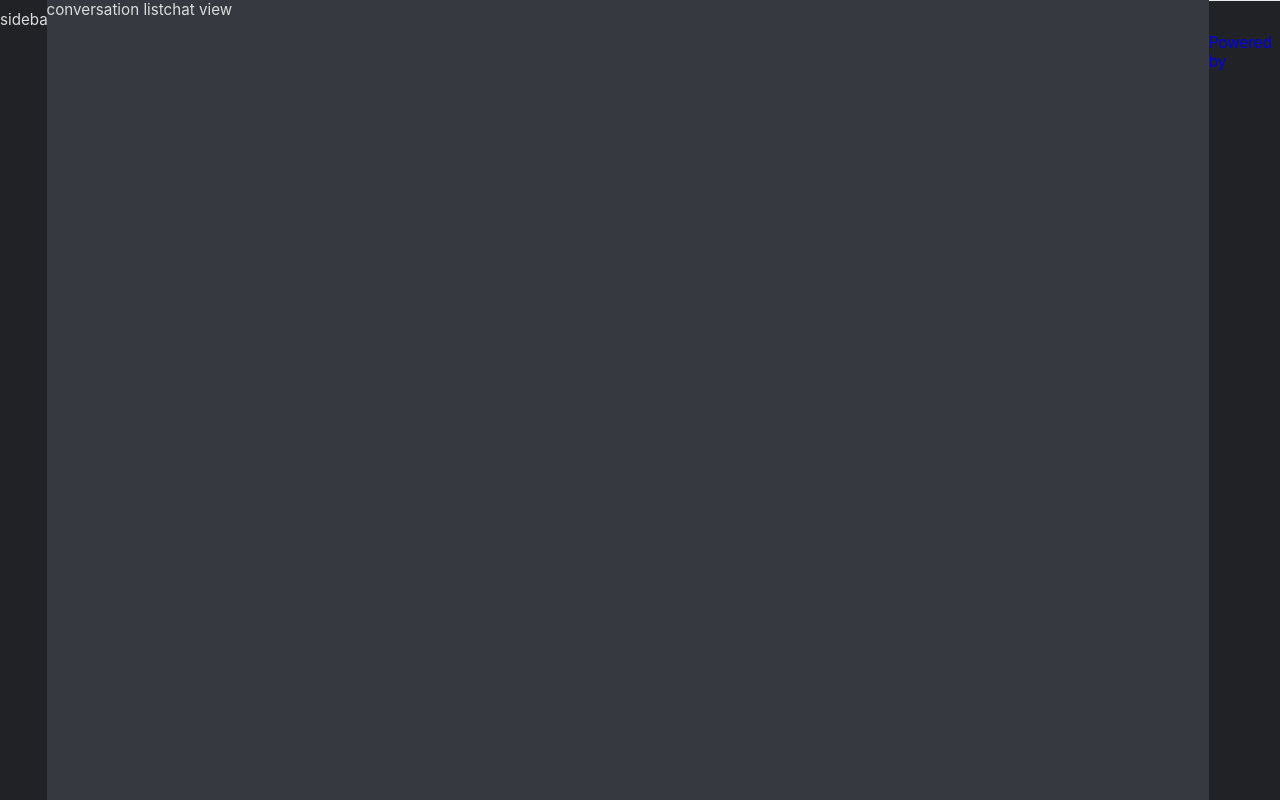
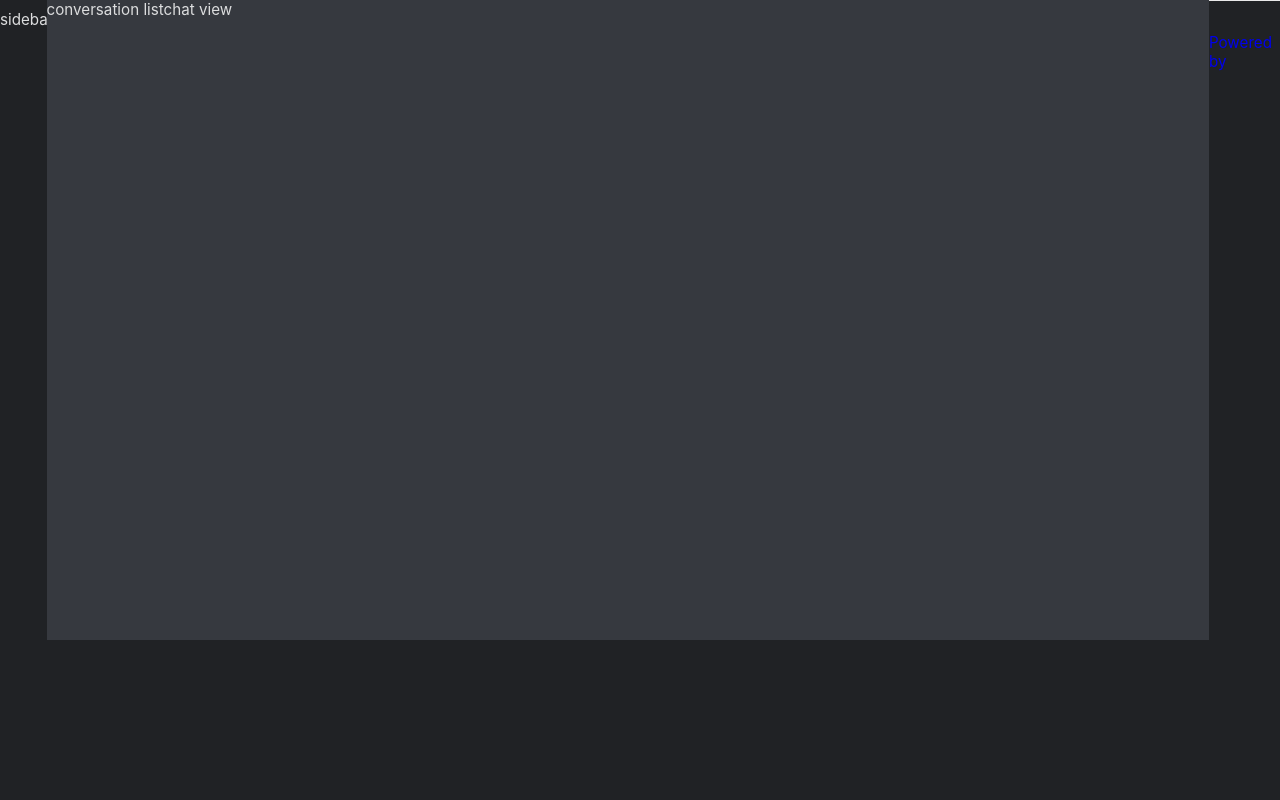
Before and after one commit to premnathsquash/discord-prem-web3, a Next.js app: page / in a window 1280 px wide. Built offline with nearby package versions, Linux system fonts and the light colour scheme.

Commit message:
changes2

```diff
--- a/styles/Home.module.css
+++ b/styles/Home.module.css
@@ -5,7 +5,7 @@
 }
 
 .main {
-  height: 100%;
+  height: 80vh;
   overflow-y: scroll;
   position: relative;
   flex: 25;
```
